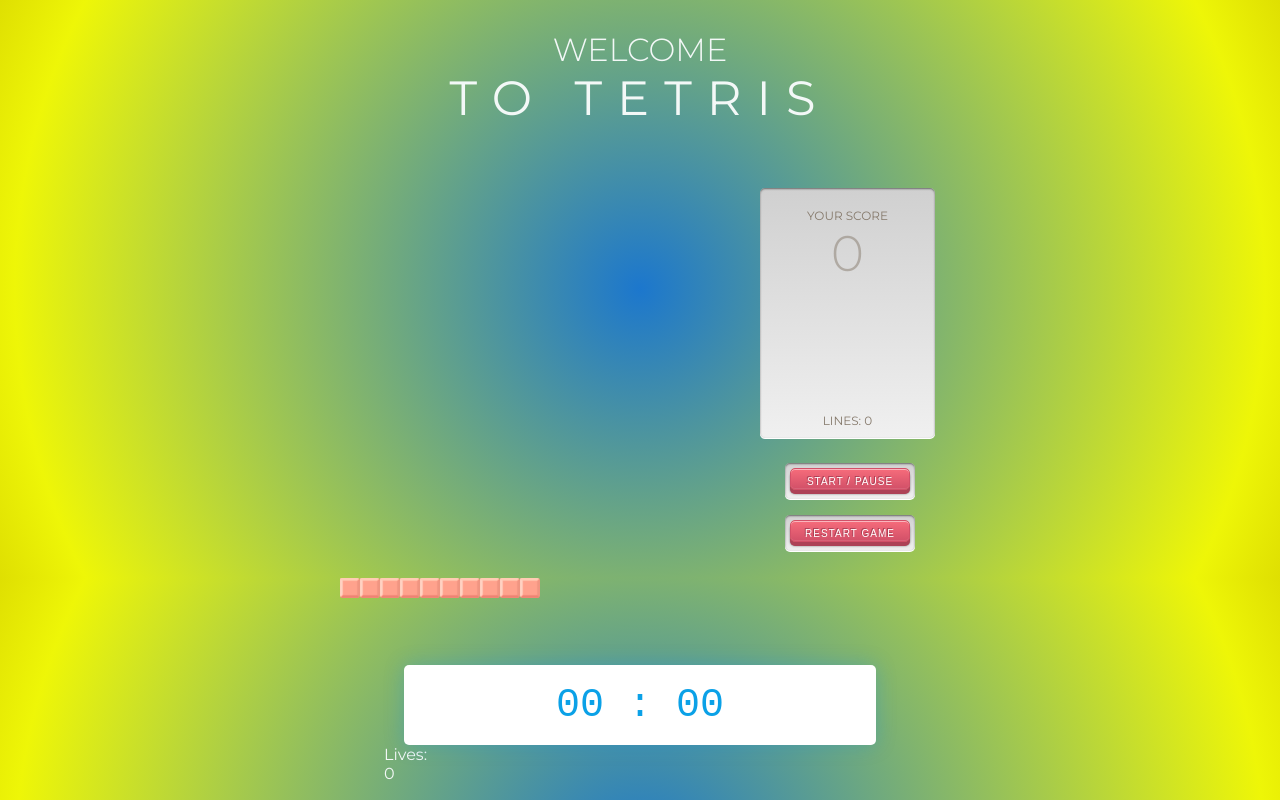
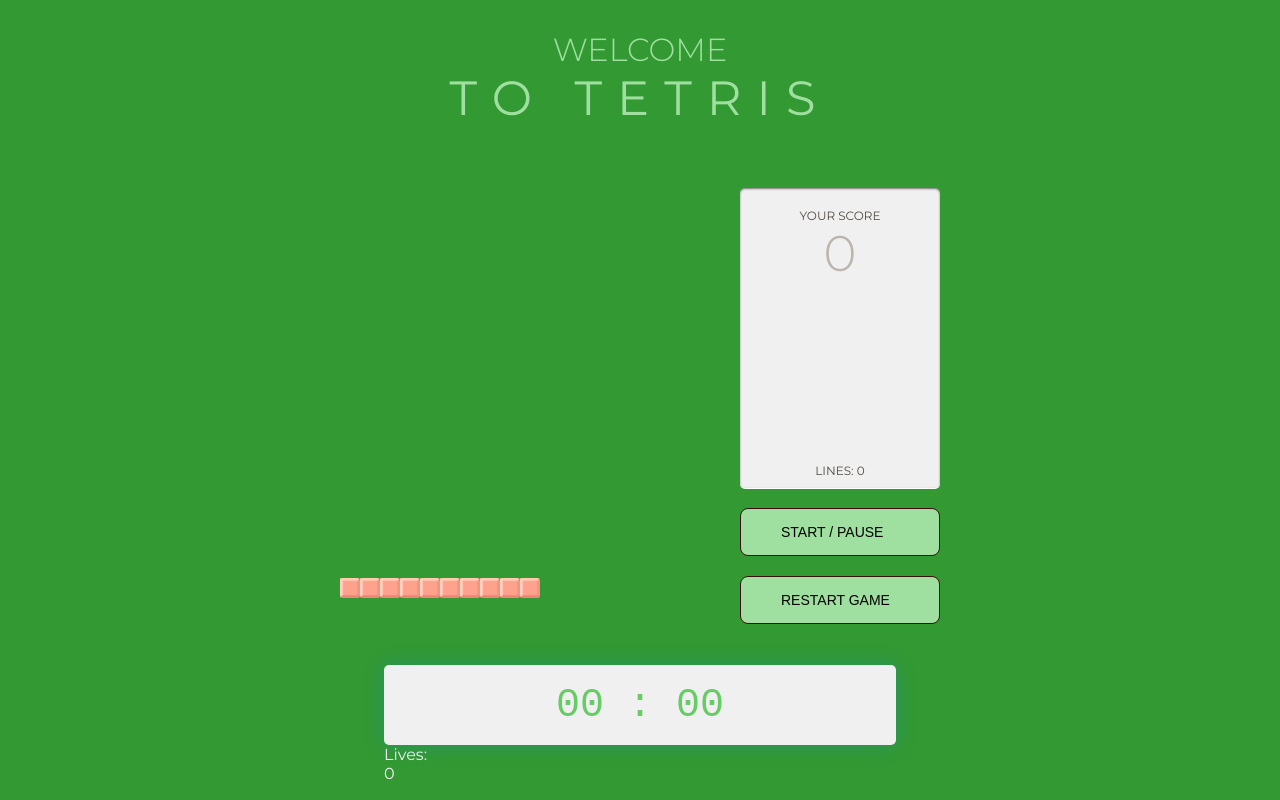
Before and after one commit to JekaterinaShashkina/tetris, a plain HTML site: page index.html in a window 1280 px wide. Drawn offline with Linux system fonts and the light colour scheme.

Commit message:
with colors

```diff
--- a/index.html
+++ b/index.html
@@ -16,7 +16,7 @@
   </head>
   <body>
     <header>
-      <h1 class="fw-300 t-ucase">
+      <h1 class="title fw-300 t-ucase">
         Welcome <br /><span class="fw-400 t-wide t-big t-ucase">to tetris</span>
       </h1>
     </header>
@@ -40,7 +40,7 @@
           <button class="button t-ucase" href="#">Start / Pause</button>
           <button
             onclick="window.location.reload();"
-            class="buttonr t-ucase"
+            class="button t-ucase"
             href="#"
           >
             Restart Game
--- a/index.js
+++ b/index.js
@@ -291,6 +291,10 @@
       then = now - (delta % interval);
       moveDown();
     }
+    const hue = parseFloat(
+      getComputedStyle(document.documentElement).getPropertyValue("--hue")
+    );
+    document.documentElement.style.setProperty("--hue", hue + delta * 0.0005);
   }
 
   function runTimer() {
--- a/style.css
+++ b/style.css
@@ -4,6 +4,11 @@
        We have 10/16 = 0.625 = 1rem as it is set on root element.
        So 1rem is now 10px throughout our stylesheet.*/
   font-size: 0.625em;
+  --hue: 120;
+  --saturation: 50%;
+  --foreground-color: hsl(var(--hue), var(--saturation), 75%);
+  --background-color: hsl(var(--hue), var(--saturation), 40%);
+  --hoverground-color: hsl(var(--hue), var(--saturation), 60%);
 }
 
 * {
@@ -16,12 +21,7 @@
   margin: auto;
   max-width: 60rem;
   color: #f3f8f7;
-  background: radial-gradient(
-    circle,
-    rgb(28, 119, 205) 0%,
-    rgb(238, 246, 7) 89%,
-    rgb(223, 223, 2) 100%
-  );
+  background-color: var(--background-color);
 }
 
 header {
@@ -32,6 +32,10 @@
 div {
   height: 2rem;
   width: 2rem;
+}
+
+.title {
+  color: var(--foreground-color);
 }
 
 /* some utility classes */
@@ -121,42 +125,19 @@
 
 .button {
   position: relative;
-  width: 22rem;
-  height: 2.2rem;
+  display: flex;
+  width: 200px;
+  padding: 15px 40px;
   text-align: center;
-  color: #fff;
-  letter-spacing: 1px;
-  text-decoration: none;
-  line-height: 23px;
-  font-size: 10px;
-  display: block;
-  margin: 30px;
-  text-shadow: -1px -1px 0 #a84155;
-  background: #d2d250;
-  border: 1px solid #d25068;
-  width: 12rem;
-  background-image: linear-gradient(to bottom, #f66c7b, #d25068);
-  border-radius: 5px;
-  box-shadow: 0 1px 0 rgba(255, 255, 255, 0.5) inset,
-    0 -1px 0 rgba(255, 255, 255, 0.1) inset, 0 4px 0 #ad4257,
-    0 4px 2px rgba(0, 0, 0, 0.5);
+  margin-top: 20px;
+  font-size: 14px;
+  font-weight: 500;
+  border: 1px solid rgb(56, 13, 13);
+  border-radius: 8px;
+  background-color: var(--foreground-color);
 }
 
-.button:before {
-  background: #f0f0f0;
-  background-image: linear-gradient(#d0d0d0, #f0f0f0);
-  border-radius: 5px;
-  box-shadow: 0 1px 2px rgba(0, 0, 0, 0.5) inset, 0 1px 0 #fff;
-  position: absolute;
-  content: "";
-  left: -6px;
-  right: -6px;
-  top: -6px;
-  bottom: -10px;
-  z-index: -1;
-}
-
-.button:active {
+/* .button:active {
   box-shadow: 0 1px 0 rgba(255, 255, 255, 0.5) inset,
     0 -1px 0 rgba(255, 255, 255, 0.1) inset;
   top: 5px;
@@ -166,65 +147,10 @@
   top: -11px;
   bottom: -5px;
   content: "";
-}
+} */
 
 .button:hover {
-  background: #f66c7b;
-  background-image: linear-gradient(top, #d25068, #f66c7b);
-}
-
-.buttonr {
-  position: relative;
-  width: 22rem;
-  height: 2.2rem;
-  text-align: center;
-  color: #fff;
-  letter-spacing: 1px;
-  text-decoration: none;
-  line-height: 23px;
-  font-size: 10px;
-  display: block;
-  margin: 30px;
-  text-shadow: -1px -1px 0 #a84155;
-  background: #d2d250;
-  border: 1px solid #d25068;
-  width: 12rem;
-  background-image: linear-gradient(to bottom, #f66c7b, #d25068);
-  border-radius: 5px;
-  box-shadow: 0 1px 0 rgba(255, 255, 255, 0.5) inset,
-    0 -1px 0 rgba(255, 255, 255, 0.1) inset, 0 4px 0 #ad4257,
-    0 4px 2px rgba(0, 0, 0, 0.5);
-}
-
-.buttonr:before {
-  background: #f0f0f0;
-  background-image: linear-gradient(#d0d0d0, #f0f0f0);
-  border-radius: 5px;
-  box-shadow: 0 1px 2px rgba(0, 0, 0, 0.5) inset, 0 1px 0 #fff;
-  position: absolute;
-  content: "";
-  left: -6px;
-  right: -6px;
-  top: -6px;
-  bottom: -10px;
-  z-index: -1;
-}
-
-.buttonr:active {
-  box-shadow: 0 1px 0 rgba(255, 255, 255, 0.5) inset,
-    0 -1px 0 rgba(255, 255, 255, 0.1) inset;
-  top: 5px;
-}
-
-.buttonr:active:before {
-  top: -11px;
-  bottom: -5px;
-  content: "";
-}
-
-.buttonr:hover {
-  background: #f66c7b;
-  background-image: linear-gradient(top, #d25068, #f66c7b);
+  background: var(--hoverground-color);
 }
 
 .end {
@@ -238,13 +164,12 @@
   align-items: center;
   text-align: center;
   margin-top: 1rem;
-  width: 17.5rem;
-  height: 25rem;
-  background: #f0f0f0;
-  background-image: linear-gradient(#d0d0d0, #f0f0f0);
+  width: 200px;
+  height: 30rem;
+  background-color: #f0f0f0;
   border-radius: 5px;
   box-shadow: 0 1px 2px rgba(0, 0, 0, 0.5) inset, 0 1px 0 #fff;
-  color: #85796b;
+  color: #514a42;
 }
 
 .score,
@@ -279,12 +204,11 @@
 }
 .timerDisplay {
   position: relative;
-  width: 92%;
-  background: #ffffff;
-  left: 4%;
-  padding: 40px 0;
+  width: 100%;
+  background-color: #f0f0f0;
+  padding: 40px 10px;
   font-family: "Roboto mono", monospace;
-  color: #0ba1e7;
+  color: var(--hoverground-color);
   font-size: 40px;
   display: flex;
   align-items: center;
```
Also changed, not shown: 1 other file.
